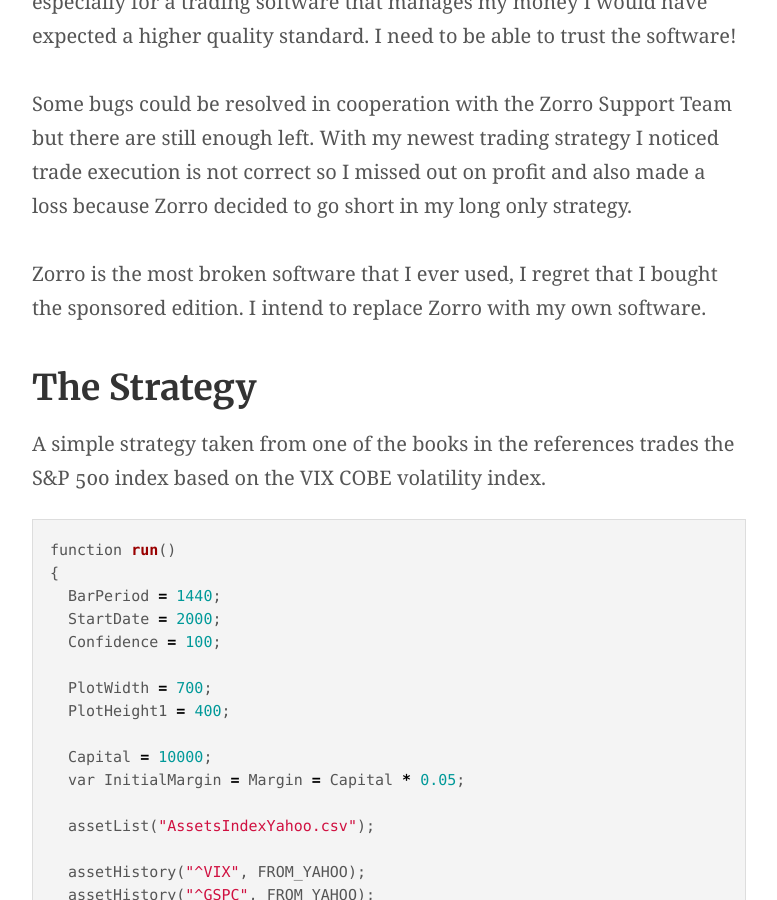
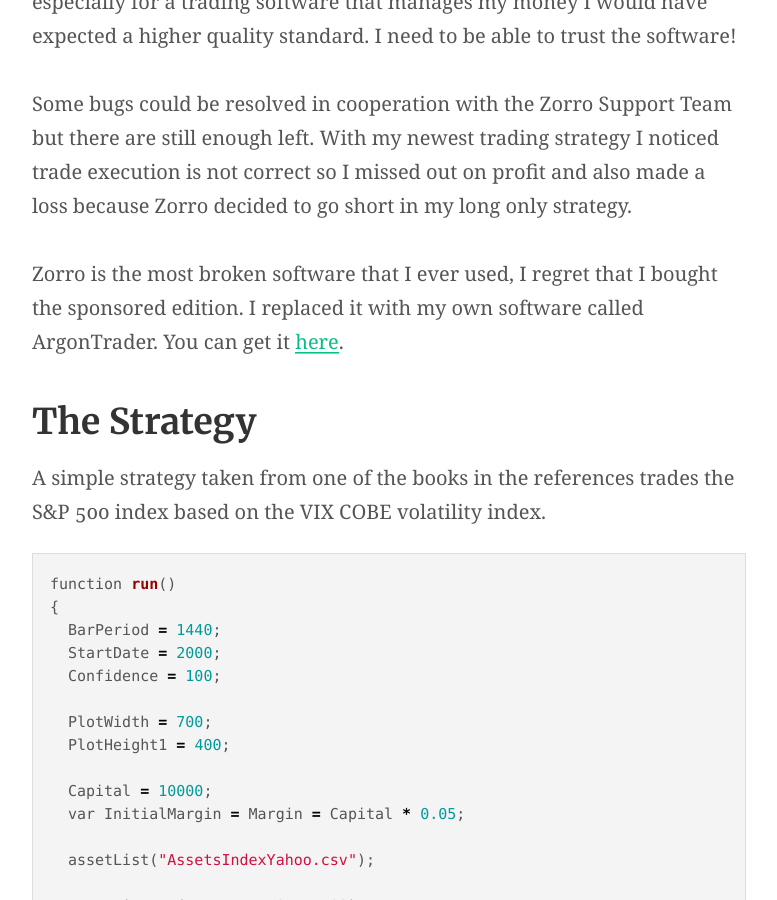
Before and after one commit to trenki2/trenki2.github.io, a Jekyll site: the page built from _posts/2017-06-04-trading-with-zorro.md, in a window 1280 px wide and 900 px high, scrolled down 1743 px. Shown: the whole window, without its empty margins (251-1028 px from the left). Built offline with Jekyll 4.4.1, drawn with Linux system fonts in a browser that asks for light colours.

Commit message:
Add link to ArgonTrader

```diff
--- a/_posts/2017-06-04-trading-with-zorro.md
+++ b/_posts/2017-06-04-trading-with-zorro.md
@@ -58,7 +58,8 @@ execution is not correct so I missed out on profit and also made a loss because
 Zorro decided to go short in my long only strategy.
 
 Zorro is the most broken software that I ever used, I regret that I bought the
-sponsored edition. I intend to replace Zorro with my own software.
+sponsored edition. I replaced it with my own software called ArgonTrader.
+You can get it [here](https://www.fiverr.com/trenki2/provide-an-algorithmic-stock-trading-framework-and-strategies).
 
 ## The Strategy
 
```
